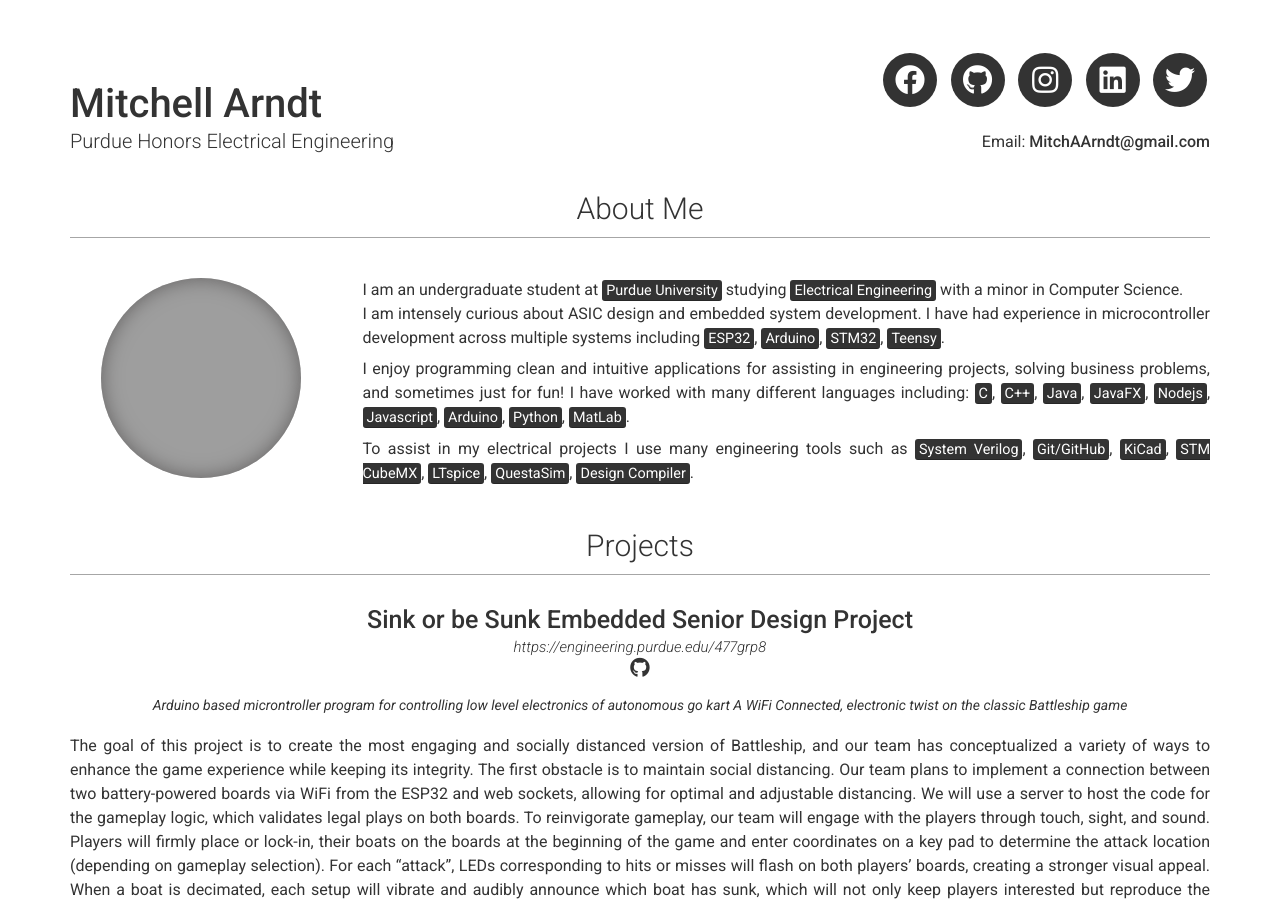
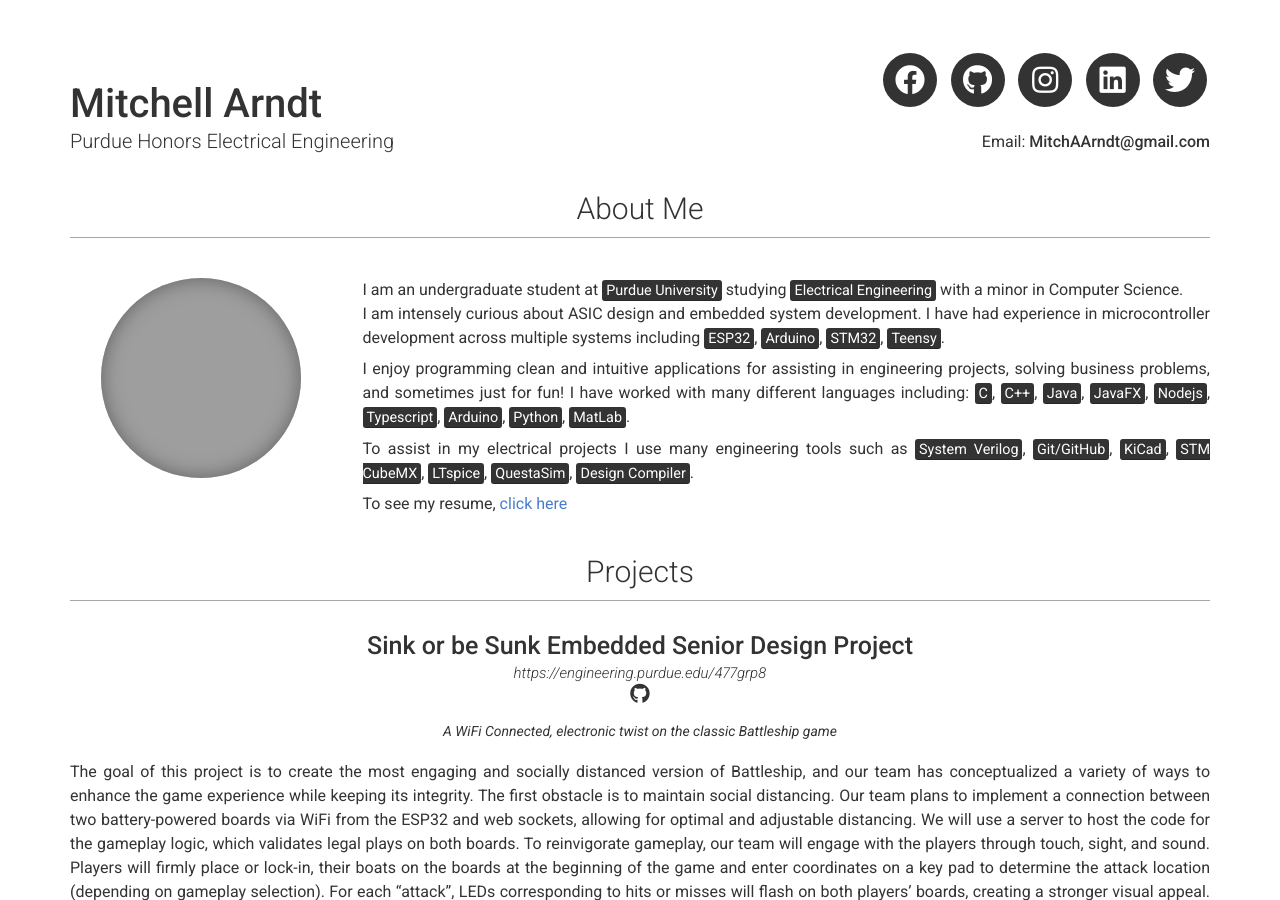
Before and after one commit to MArndt26/marndt26.github.io, a Jekyll site: the page built from index.md, in a window 1280 px wide and 900 px high. Built offline with Jekyll 4.4.1, drawn with Linux system fonts in a browser that asks for light colours; nearby versions of some CDN libraries; grey boxes are pictures that could not be loaded.

Commit message:
added resume link in about section

```diff
--- a/_config.yml
+++ b/_config.yml
@@ -54,10 +54,12 @@ about_content: | # this will include new lines to allow paragraphs
 
   I enjoy programming clean and intuitive applications for assisting in engineering projects, solving business problems, and sometimes just for fun!
   I have worked with many different languages including: <mark>C</mark>, <mark>C++</mark>, <mark>Java</mark>, <mark>JavaFX</mark>,
-  <mark>Nodejs</mark>, <mark>Javascript</mark>, <mark>Arduino</mark>, <mark>Python</mark>, <mark>MatLab</mark>.
+  <mark>Nodejs</mark>, <mark>Typescript</mark>, <mark>Arduino</mark>, <mark>Python</mark>, <mark>MatLab</mark>.
 
   To assist in my electrical projects I use many engineering tools such as <mark>System Verilog</mark>, <mark>Git/GitHub</mark>, <mark>KiCad</mark>,
   <mark>STM CubeMX</mark>, <mark>LTspice</mark>, <mark>QuestaSim</mark>, <mark>Design Compiler</mark>.
+
+  To see my resume, [click here](https://github.com/MArndt26/Resume)
 
 # Projects Section
 # projects_title: Projects #(Use this to override about projects section title)
--- a/_data/projects.yml
+++ b/_data/projects.yml
@@ -4,7 +4,6 @@
   link: https://engineering.purdue.edu/477grp8
   github: Sink-or-be-Sunk
   quote: >
-    Arduino based microntroller program for controlling low level electronics of autonomous go kart
     A WiFi Connected, electronic twist on the classic Battleship game
   description: | # this will include new lines to allow paragraphs
     The goal of this project is to create the most engaging and socially distanced version of Battleship, and our team has conceptualized a variety of ways to enhance the game experience while keeping its integrity. The first obstacle is to maintain social distancing. Our team plans to implement a connection between two battery-powered boards via WiFi from the ESP32 and web sockets, allowing for optimal and adjustable distancing. We will use a server to host the code for the gameplay logic, which validates legal plays on both boards. To reinvigorate gameplay, our team will engage with the players through touch, sight, and sound. Players will firmly place or lock-in, their boats on the boards at the beginning of the game and enter coordinates on a key pad to determine the attack location (depending on gameplay selection). For each “attack”, LEDs corresponding to hits or misses will flash on both players’ boards, creating a stronger visual appeal. When a boat is decimated, each setup will vibrate and audibly announce which boat has sunk, which will not only keep players interested but reproduce the incentive to win. Finally, to put a spin on the traditional playing style, we will create a variety of game modes. These different modes will allow players to play casually or competitively, quickly or for longevity. The various play options will further player interest simply by allowing the players to play towards an objective of their choice.
```
